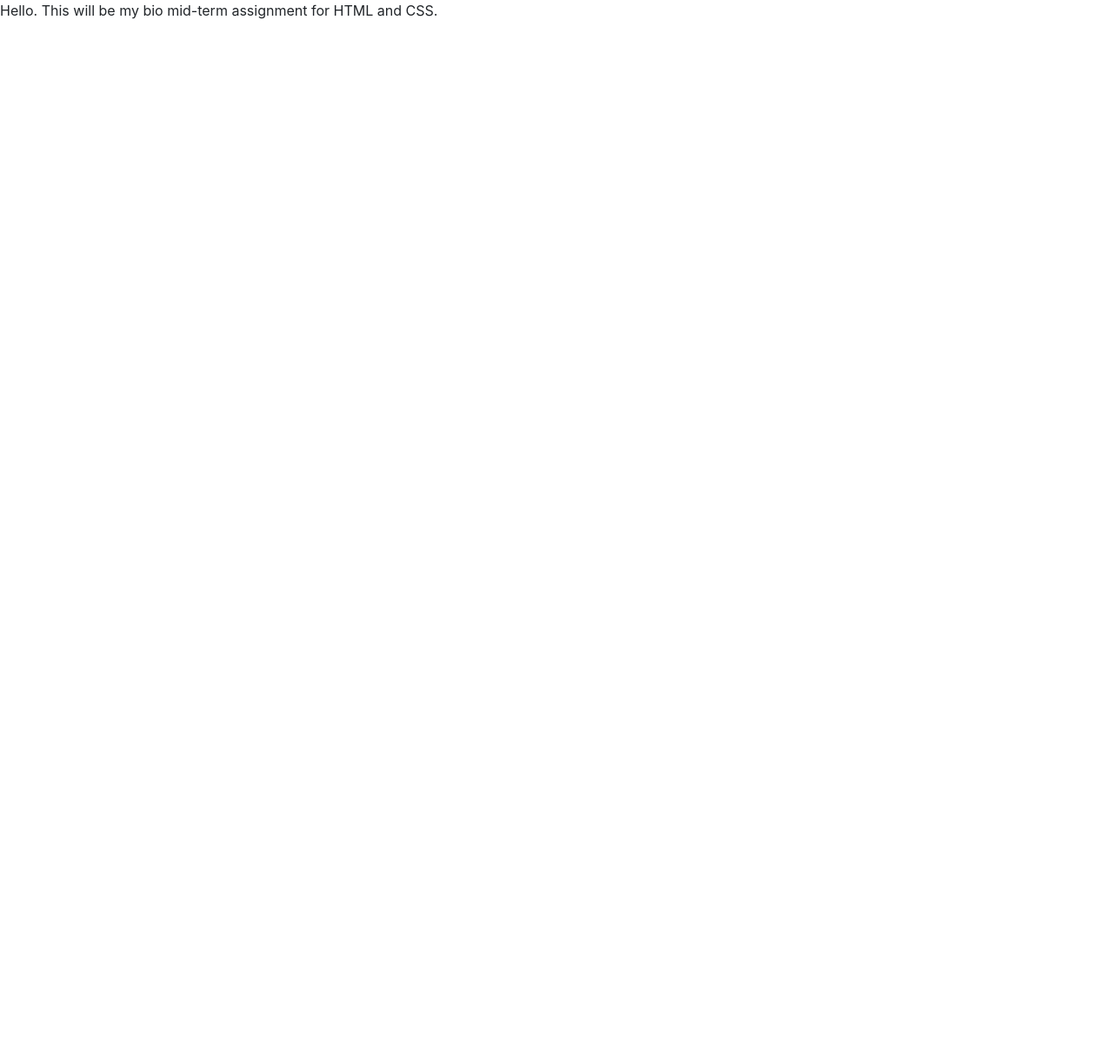
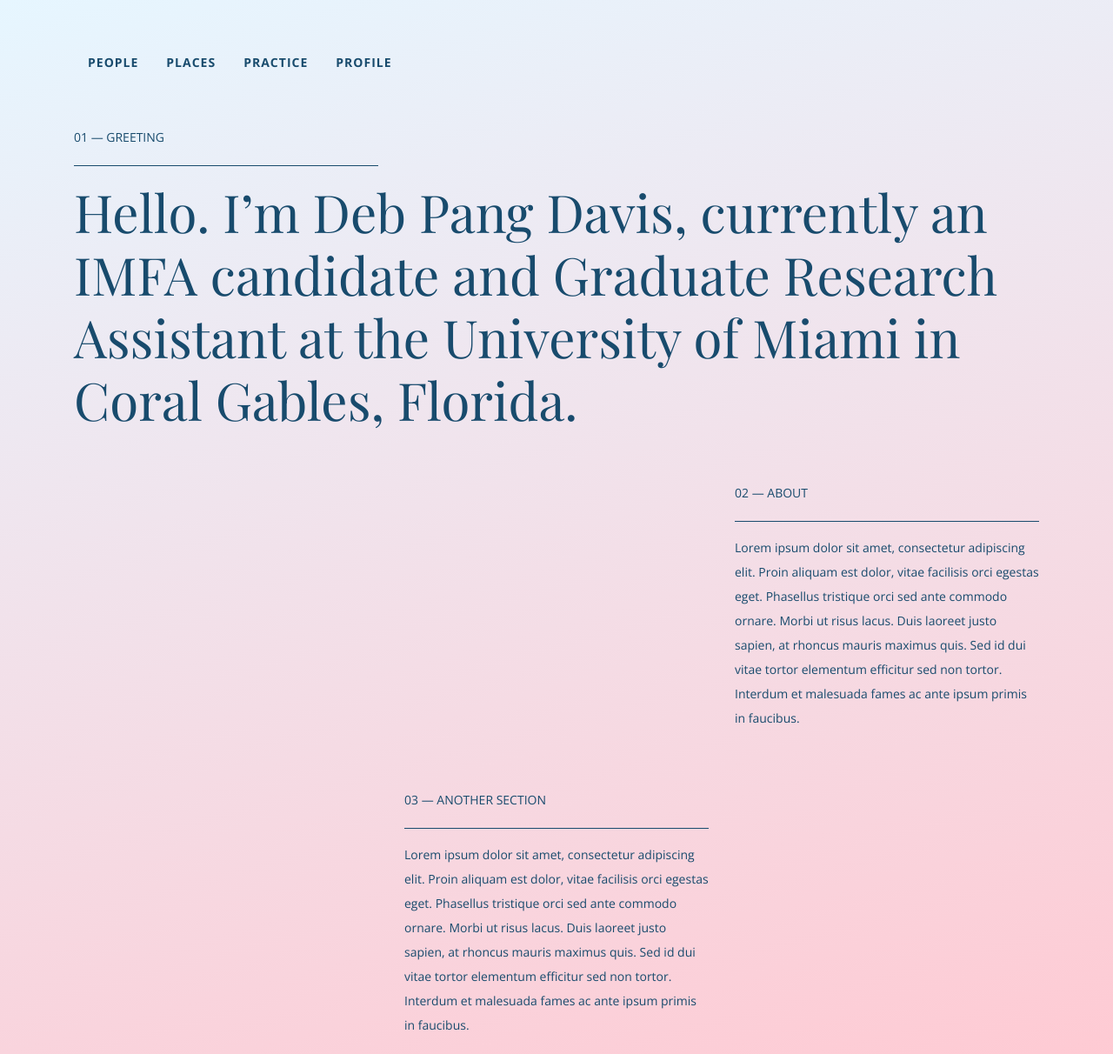
Before and after one commit to dpd28/CIM690, a plain HTML site: page bio/index.html in a window 1280 px wide. Shown: the whole page at 87% size. Before the commit the page ends 800 px from the top, so only its background shows below. Drawn offline with nearby package versions, Linux system fonts and the light colour scheme; a web font is replaced by a local one.

Commit message:
Integration with Bootstap for first time.

```diff
--- a/bio/css/styles-main.css
+++ b/bio/css/styles-main.css
@@ -0,0 +1,59 @@
+/* .gradient-one {
+  background: linear-gradient(70deg, blue, pink);
+
+
+}
+
+font-family: 'Playfair Display', serif;
+font-family: 'Open Sans', sans-serif;
+
+*/
+
+.blue {
+  background: blue;
+}
+
+.pink {
+  background: pink;
+}
+
+
+body {
+    background-image: linear-gradient(165deg, #E6F6FF, #FFC9D2);
+    /* background: rgb(250,218,221); */
+    color: #184B6D;
+    font-family: 'Open Sans', sans-serif;
+    line-height: 2.0;
+    font-size: 14px;
+}
+
+h1, h2, h3, h4, h5, h6 {
+  font-family: 'Playfair Display', serif;
+}
+
+h1 {
+  font-size: 60px;
+}
+.nav {
+  margin-top: 50px;
+}
+.nav a {
+  text-transform: uppercase;
+  letter-spacing: 1px;
+  font-weight: 700;
+  color: #184B6D;
+}
+.kicker {
+  text-transform: uppercase;
+  border-bottom: 1px solid #184B6D;
+  padding-bottom: 18px;
+}
+
+.row p.kicker {
+  font-weight:500;
+}
+
+.row {
+  margin-top: 50px;
+  margin-bottom: 50px;
+}
--- a/bio/index.html
+++ b/bio/index.html
@@ -7,12 +7,39 @@
     <link rel="stylesheet" href="https://stackpath.bootstrapcdn.com/bootstrap/4.1.3/css/bootstrap.min.css" integrity="sha384-MCw98/SFnGE8fJT3GXwEOngsV7Zt27NXFoaoApmYm81iuXoPkFOJwJ8ERdknLPMO" crossorigin="anonymous">
 
     <link rel="stylesheet" href="css/styles-main.css">
-
+    <link href="https://fonts.googleapis.com/css?family=Open+Sans:400,400i,700|Playfair+Display:400,400i" rel="stylesheet">
     <script src="https://code.jquery.com/jquery-3.3.1.slim.min.js" integrity="sha384-q8i/X+965DzO0rT7abK41JStQIAqVgRVzpbzo5smXKp4YfRvH+8abtTE1Pi6jizo" crossorigin="anonymous"></script>
     <script src="https://cdnjs.cloudflare.com/ajax/libs/popper.js/1.14.3/umd/popper.min.js" integrity="sha384-ZMP7rVo3mIykV+2+9J3UJ46jBk0WLaUAdn689aCwoqbBJiSnjAK/l8WvCWPIPm49" crossorigin="anonymous"></script>
     <script src="https://stackpath.bootstrapcdn.com/bootstrap/4.1.3/js/bootstrap.min.js" integrity="sha384-ChfqqxuZUCnJSK3+MXmPNIyE6ZbWh2IMqE241rYiqJxyMiZ6OW/JmZQ5stwEULTy" crossorigin="anonymous"></script>
   </head>
   <body>
-    Hello. This will be my bio mid-term assignment for HTML and CSS.
-  </body>
+    <div class="container">
+      <nav class="nav">
+        <a class="nav-link active" href="#">People</a>
+        <a class="nav-link" href="#">Places</a>
+        <a class="nav-link" href="#">Practice</a>
+        <a class="nav-link" href="#">Profile</a>
+      </nav>
+    <div class="row">
+      <div class="col-4">
+        <p class="kicker">01 — Greeting</p>
+      </div>
+      <div class="col-12">
+        <h1>Hello. I’m Deb Pang Davis, currently an IMFA candidate and Graduate Research Assistant at the University of Miami in Coral Gables, Florida.</h1>
+      </div>
+    </div><!-- End row -->
+    <div class="row justify-content-end">
+      <div class="col-4">
+        <p class="kicker">02 — About</p>
+        <p>Lorem ipsum dolor sit amet, consectetur adipiscing elit. Proin aliquam est dolor, vitae facilisis orci egestas eget. Phasellus tristique orci sed ante commodo ornare. Morbi ut risus lacus. Duis laoreet justo sapien, at rhoncus mauris maximus quis. Sed id dui vitae tortor elementum efficitur sed non tortor. Interdum et malesuada fames ac ante ipsum primis in faucibus. </p>
+      </div>
+    </div><!-- End Row -->
+      <div class="row justify-content-center">
+      <div class="col-4">
+                  <p class="kicker">03 — Another Section<p>
+                    <p>Lorem ipsum dolor sit amet, consectetur adipiscing elit. Proin aliquam est dolor, vitae facilisis orci egestas eget. Phasellus tristique orci sed ante commodo ornare. Morbi ut risus lacus. Duis laoreet justo sapien, at rhoncus mauris maximus quis. Sed id dui vitae tortor elementum efficitur sed non tortor. Interdum et malesuada fames ac ante ipsum primis in faucibus.</p>
+      </div>
+    </div><!-- end row -->
+  </div><!--- End Container -->
+</body>
 </html>
```
Also changed, not shown: 3 other files.
